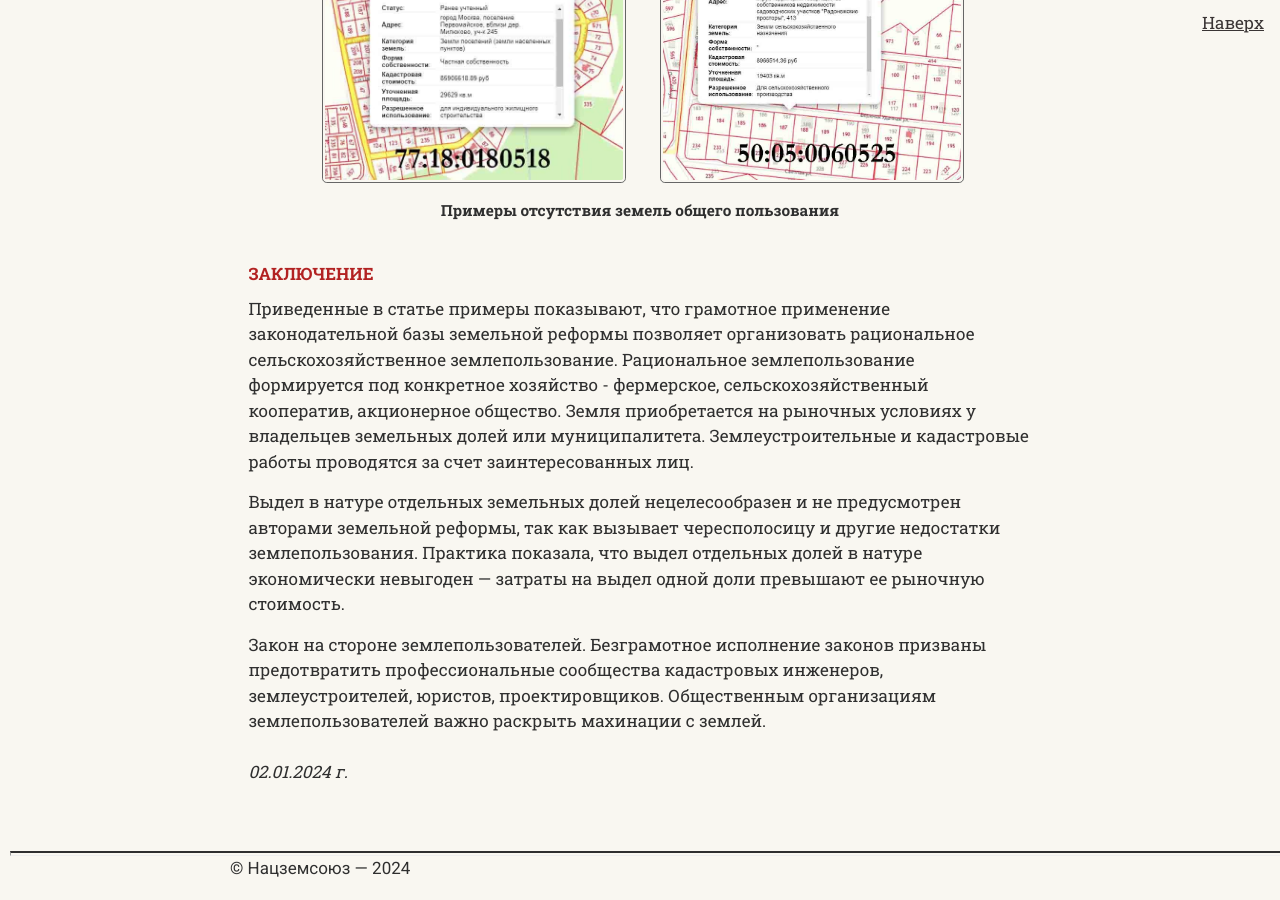
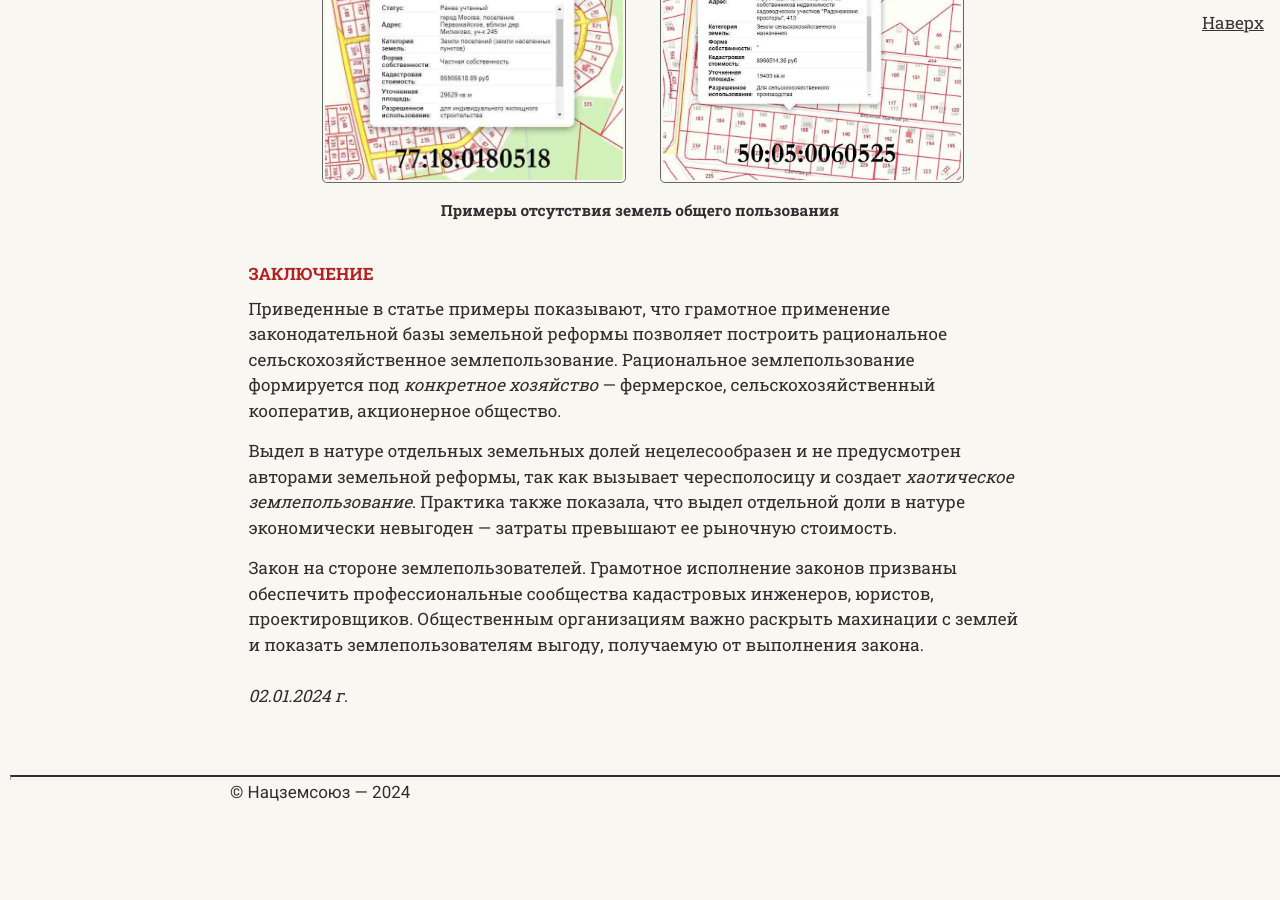
Before and after one commit to SergSi/land-use-art, a Jekyll site: the page built from _articles/2024-01-02-reforma.md, in a window 1280 px wide and 900 px high, scrolled down 9388 px. Built offline with Jekyll 4.4.1, drawn with Linux system fonts in a browser that asks for light colours; some web fonts are replaced; after the commit the page ends 10211 px from its top, so only the background shows below that.

Commit message:
Update 2024-01-02-reforma.md

```diff
--- a/_articles/2024-01-02-reforma.md
+++ b/_articles/2024-01-02-reforma.md
@@ -97,8 +97,8 @@ file-2="2024-01-02/rp.jpg"  %}
 
 # Заключение
 
-Приведенные в статье примеры показывают, что грамотное применение законодательной базы земельной реформы позволяет организовать рациональное сельскохозяйственное землепользование. Рациональное землепользование формируется под конкретное хозяйство - фермерское, сельскохозяйственный кооператив, акционерное общество. Земля приобретается на рыночных условиях у владельцев земельных долей или муниципалитета. Землеустроительные и кадастровые работы проводятся за счет заинтересованных лиц.
+Приведенные в статье примеры показывают, что грамотное применение законодательной базы земельной реформы позволяет построить рациональное сельскохозяйственное землепользование. Рациональное землепользование формируется под *конкретное хозяйство* — фермерское, сельскохозяйственный кооператив, акционерное общество.
 
-Выдел в натуре отдельных земельных долей нецелесообразен и не предусмотрен авторами земельной реформы, так как вызывает чересполосицу и другие недостатки землепользования. Практика показала, что выдел отдельных долей в натуре экономически невыгоден — затраты на выдел одной доли превышают ее рыночную стоимость.
+Выдел в натуре отдельных земельных долей нецелесообразен и не предусмотрен авторами земельной реформы, так как вызывает чересполосицу и создает *хаотическое землепользование*. Практика также показала, что выдел отдельной доли в натуре экономически невыгоден — затраты превышают ее рыночную стоимость.
 
-Закон на стороне землепользователей. Безграмотное исполнение законов призваны предотвратить профессиональные сообщества кадастровых инженеров, землеустроителей, юристов, проектировщиков. Общественным организациям землепользователей важно раскрыть махинации с землей.
+Закон на стороне землепользователей. Грамотное исполнение законов призваны обеспечить профессиональные сообщества кадастровых инженеров, юристов, проектировщиков. Общественным организациям важно раскрыть махинации с землей и показать землепользователям выгоду, получаемую от выполнения закона.
```
